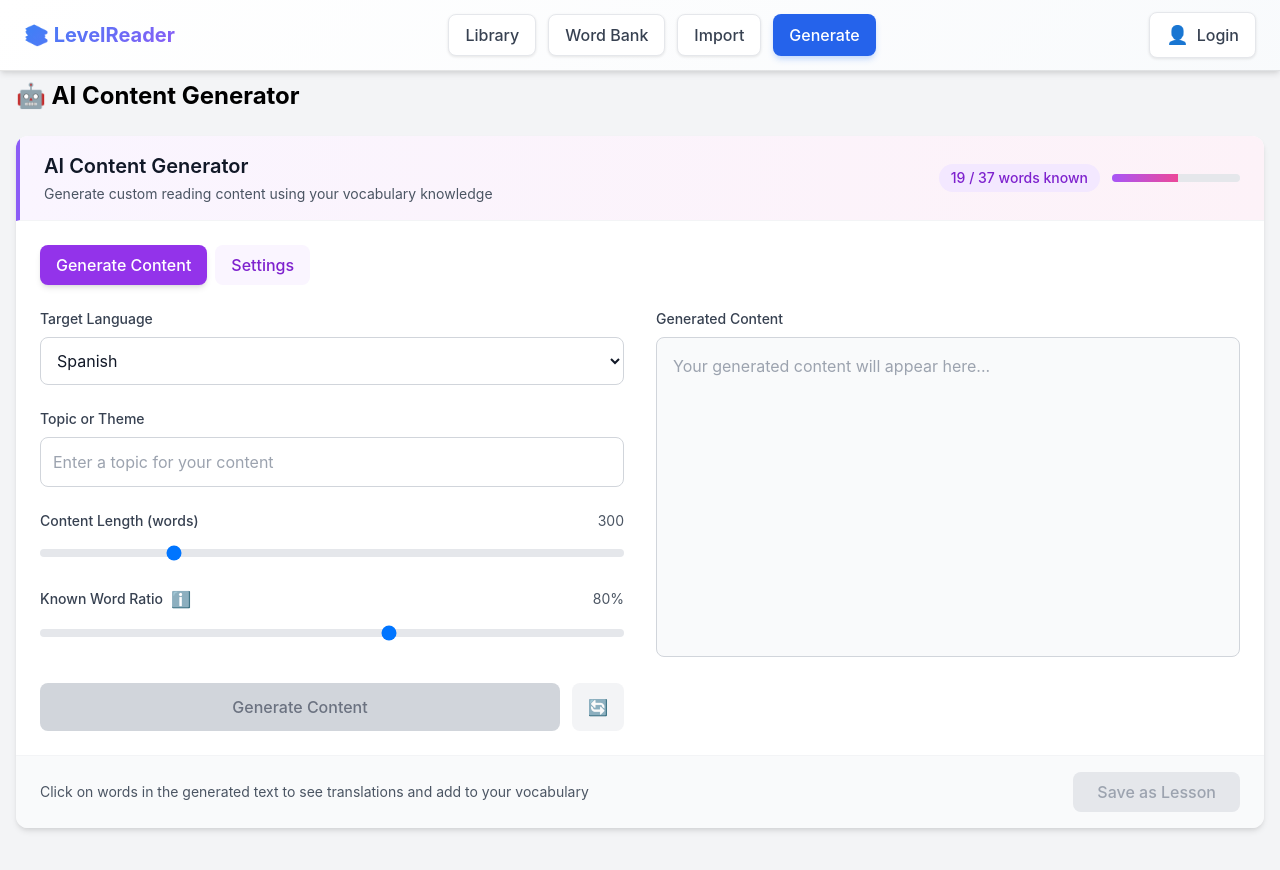
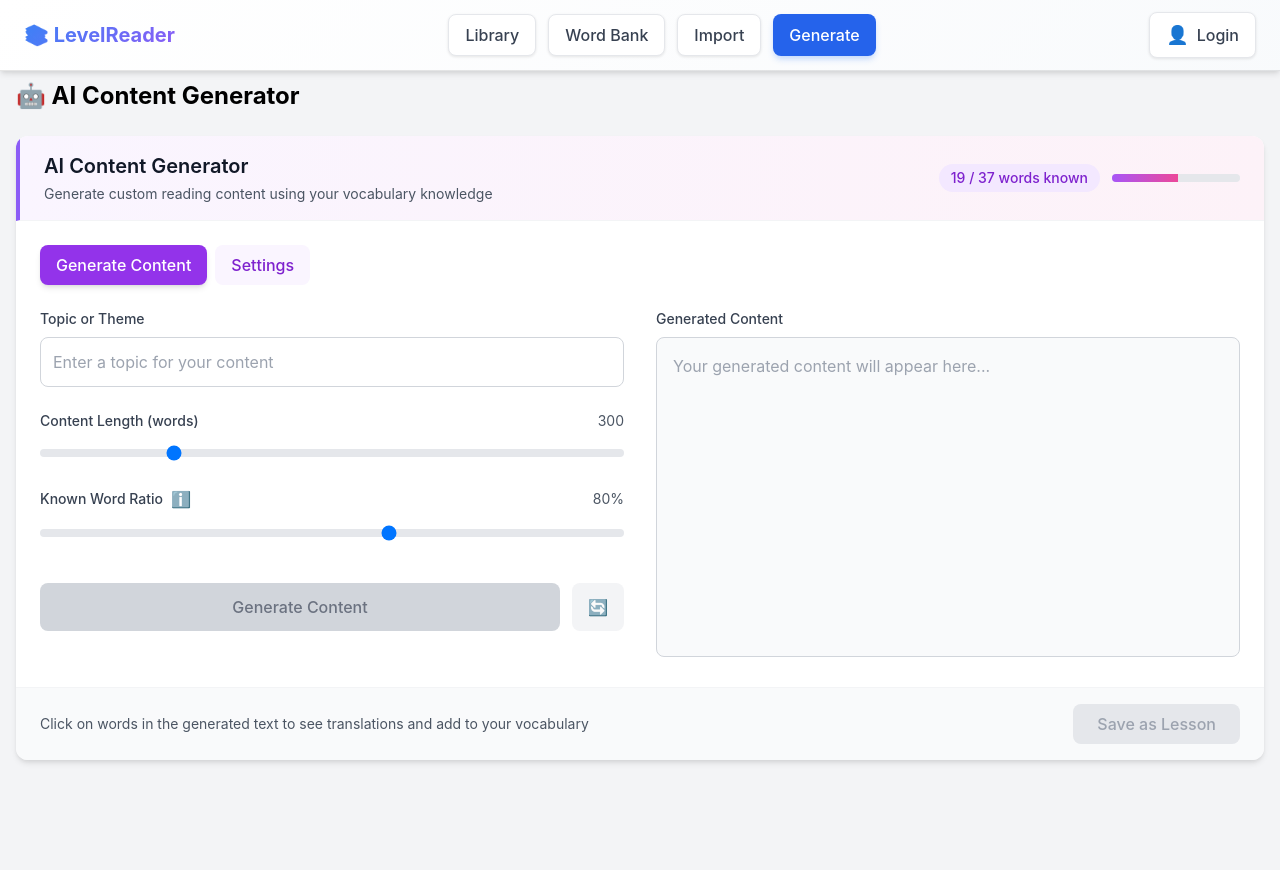
Before and after one commit to oskarmeister/levelreader-react, a React (Create React App) app: page /generate in a window 1280 px wide. Shown: the top 870 px of the page. Built offline with nearby package versions, Linux system fonts and the light colour scheme.

Commit message:
Remove target language selection from GenerateView
cgen-cfdc6f474a904d7da17619b10f710e8f

```diff
--- a/src/components/GenerateView.js
+++ b/src/components/GenerateView.js
@@ -134,24 +134,6 @@ const GenerateView = () => {
             <div className="grid grid-cols-1 md:grid-cols-2 gap-8">
               {/* Left Column - Controls */}
               <div className="space-y-6">
-                {/* Language Selection */}
-                <div>
-                  <label className="block text-gray-700 text-sm font-medium mb-2">
-                    Target Language
-                  </label>
-                  <select
-                    value={selectedLanguage}
-                    onChange={(e) => setSelectedLanguage(e.target.value)}
-                    className="w-full p-3 border border-gray-300 rounded-lg bg-white text-gray-900 focus:ring-2 focus:ring-purple-500 focus:border-transparent transition-all"
-                  >
-                    {languages.map((lang) => (
-                      <option key={lang} value={lang}>
-                        {lang}
-                      </option>
-                    ))}
-                  </select>
-                </div>
-
                 {/* Topic */}
                 <div>
                   <label className="block text-gray-700 text-sm font-medium mb-2">
```
